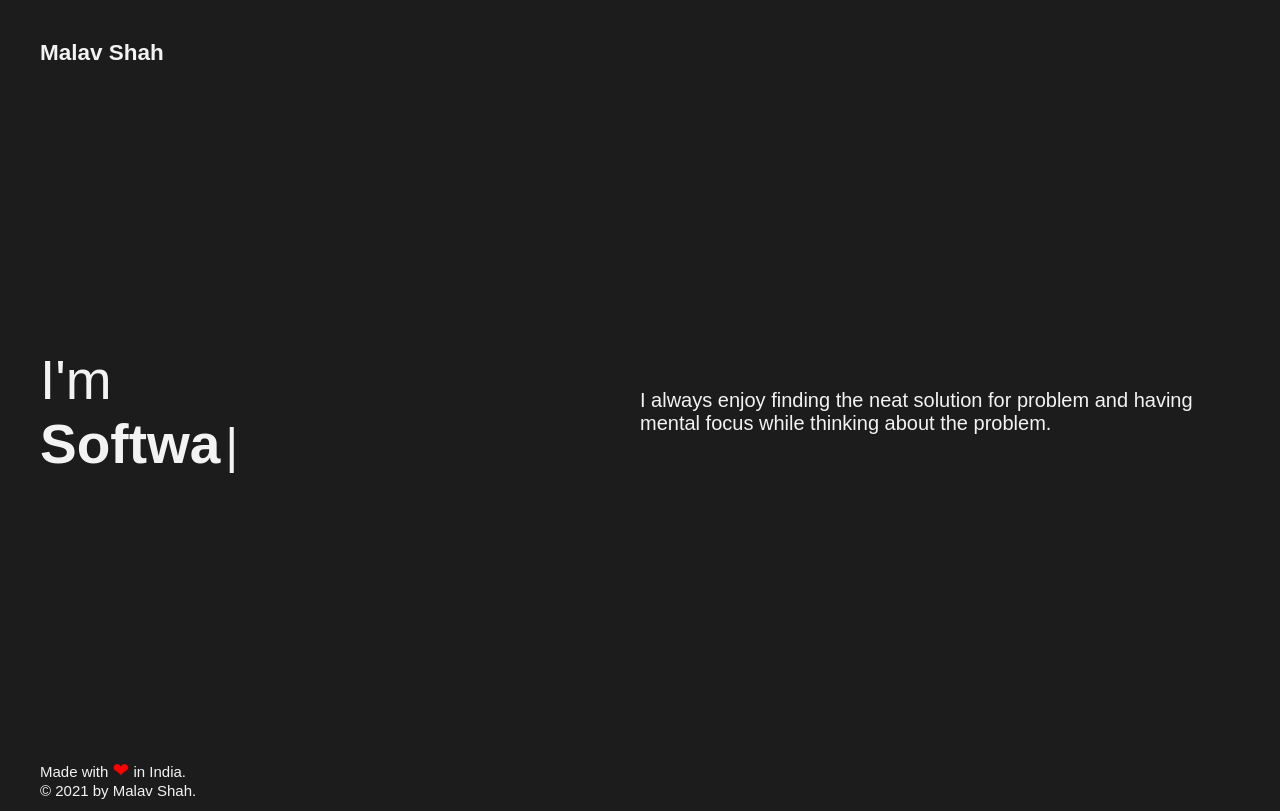
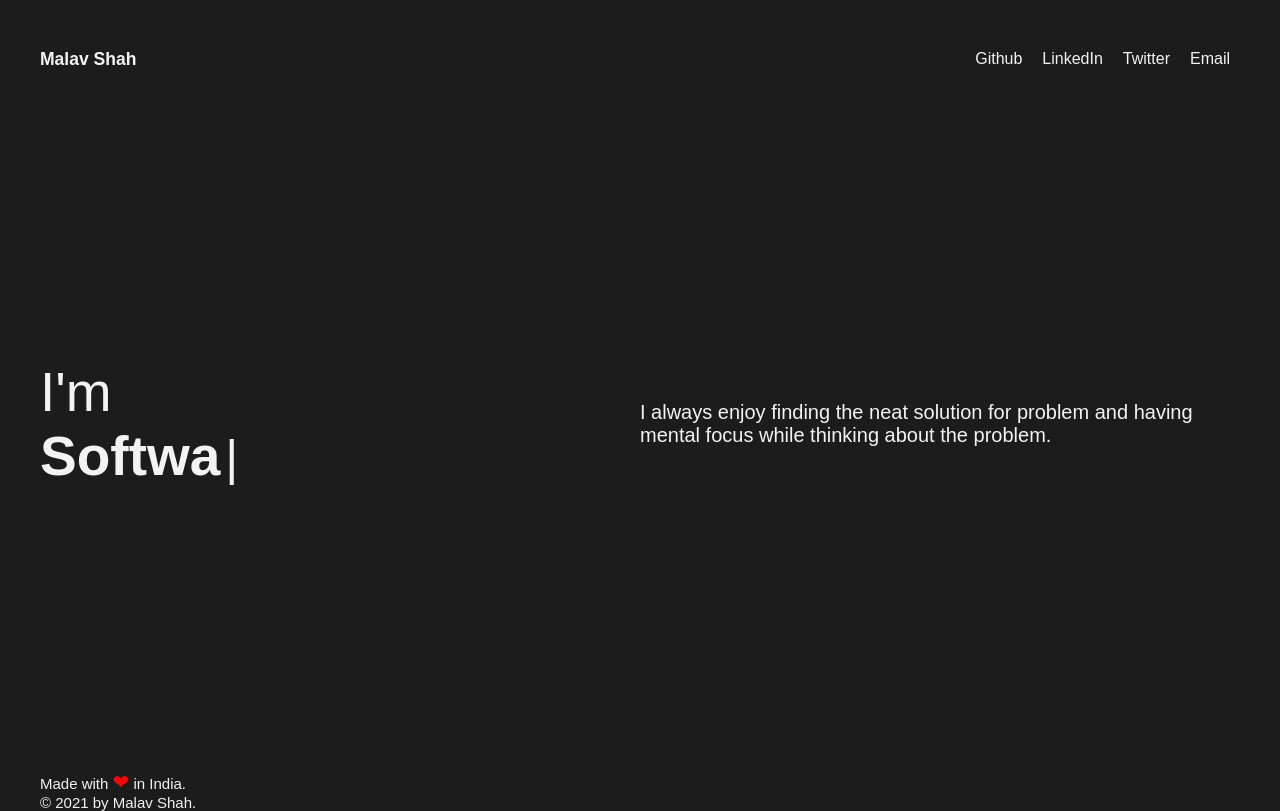
Before and after one commit to malavshah9/gatsby-own-site, a Gatsby site: page / in a window 1280 px wide. Built offline with nearby package versions, Linux system fonts and the light colour scheme; Gatsby itself is replaced by a stand-in of ours.

Commit message:
Feat: navigation items

```diff
--- a/src/components/layout.js
+++ b/src/components/layout.js
@@ -1,15 +1,21 @@
 import * as React from "react"
 import PropTypes from "prop-types"
 
-import { StyledLayoutWrapper } from "./layout.styled"
+import { StyledLayoutWrapper, StyledHeaderContainer } from "./layout.styled"
 import Header from "../components/header/header.component"
+import NavMenu from "../components/navmenu/NavMenu.component"
 import Body from "../components/body/body.component"
 import Footer from "../components/footer/Footer.component"
+
+import { LINKS } from "../util/constants"
 
 const Layout = ({ children }) => {
   return (
     <StyledLayoutWrapper>
-      <Header text="Malav Shah" />
+      <StyledHeaderContainer>
+        <Header text="Malav Shah" />
+        <NavMenu navItems={LINKS} />
+      </StyledHeaderContainer>
       <Body />
       <Footer />
     </StyledLayoutWrapper>
--- a/src/components/layout.styled.js
+++ b/src/components/layout.styled.js
@@ -4,3 +4,8 @@ export const StyledLayoutWrapper = styled.article`
   margin: 40px;
   height: 100%;
 `
+export const StyledHeaderContainer = styled.article`
+  display: flex;
+  align-items: center;
+  justify-content: space-between;
+`
--- /dev/null
+++ b/src/components/navmenu/NavMenu.component.js
@@ -0,0 +1,30 @@
+import React from "react"
+import {
+  StyledMenuContainer,
+  StyledListItem,
+  StyledAnchor,
+} from "./NavMenu.styled"
+
+function NavMenu({ navItems }) {
+  return (
+    <nav>
+      <StyledMenuContainer>
+        {navItems.map(item => {
+          return (
+            <StyledListItem>
+              <StyledAnchor
+                href={item.link}
+                target="_blank"
+                referrerPolicy="no-referrer"
+              >
+                {item.name}
+              </StyledAnchor>
+            </StyledListItem>
+          )
+        })}
+      </StyledMenuContainer>
+    </nav>
+  )
+}
+
+export default NavMenu
--- /dev/null
+++ b/src/components/navmenu/NavMenu.styled.js
@@ -0,0 +1,15 @@
+import styled from "styled-components"
+
+export const StyledMenuContainer = styled.ul`
+  color: ${({ theme }) => theme.primaryFont};
+  display: flex;
+`
+export const StyledListItem = styled.li`
+  list-style: none;
+  padding: 10px;
+  cursor: pointer;
+`
+export const StyledAnchor = styled.a`
+  text-decoration: none;
+  color: ${({ theme }) => theme.primaryFont};
+`
--- a/src/util/constants.ts
+++ b/src/util/constants.ts
@@ -9,3 +9,22 @@ export const CONSTANTS = {
     FOOTER_COPY_RIGHT: `© ${new Date().getFullYear()} by Malav Shah.`,
   },
 }
+
+export const LINKS = [
+  {
+    name: "Github",
+    link: "https://github.com/malavshah9",
+  },
+  {
+    name: "LinkedIn",
+    link: "https://www.linkedin.com/in/malav-shah-34945318b/",
+  },
+  {
+    name: "Twitter",
+    link: "https://twitter.com/malavshahh",
+  },
+  {
+    name: "Email",
+    link: "mailto:mdshah9574@gmail.com",
+  },
+]
```
